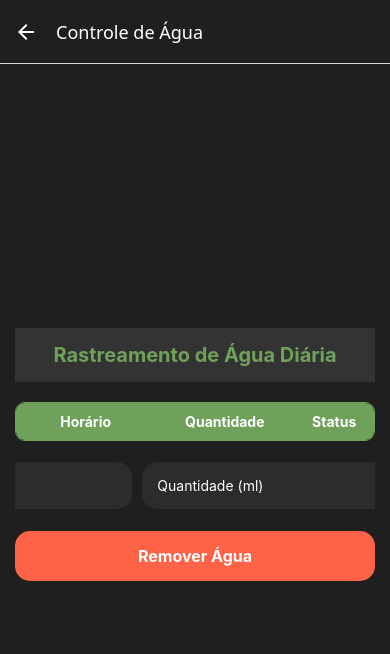
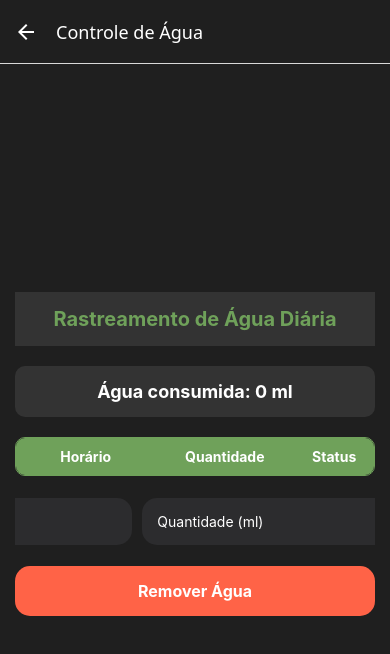
Before and after one commit to Blupas/maissanus-tcc, a React Native app: screen /AguaDiaria in a window 390 px wide. Shown: the top 654 px of the page. Built offline with nearby package versions, Linux system fonts and the light colour scheme.

Commit message:
versao 2018

```diff
--- a/src/AguaDiariaScreen.js
+++ b/src/AguaDiariaScreen.js
@@ -34,6 +34,7 @@ const AguaDiariaScreen = () => {
   const [newTime, setNewTime] = useState('');
   const [userData, setUserData] = useState({});
   const [loading, setLoading] = useState(false);
+  const [totalWater, setTotalWater] = useState(0); // Variável para armazenar o total de água consumida
 
   const loadUserData = async () => {
     try {
@@ -77,6 +78,7 @@ const AguaDiariaScreen = () => {
       });
 
       setHydration(sortedData);
+      updateTotalWater(sortedData); // Atualiza o total de água consumida
     } catch (error) {
       console.error('Erro ao carregar dados:', error);
     }
@@ -103,6 +105,20 @@ const AguaDiariaScreen = () => {
     } catch (error) {
       console.error('Erro ao atualizar status:', error);
     }
+
+    // Atualiza o total de água consumida quando o status de "drinked" for alterado
+    updateTotalWater(updatedHydration);
+  };
+
+  const updateTotalWater = (hydrationData) => {
+    const total = hydrationData.reduce((acc, item) => {
+      if (item.drinked) {
+        const amount = parseFloat(item.amount.replace(' ml', ''));
+        return acc + (isNaN(amount) ? 0 : amount);
+      }
+      return acc;
+    }, 0);
+    setTotalWater(total);
   };
 
   const addWater = async () => {
@@ -145,6 +161,7 @@ const AguaDiariaScreen = () => {
 
       setNewAmount('');
       setNewTime('');
+      updateTotalWater([...hydration, newEntry]); // Atualiza o total de água consumida
     } catch (error) {
       console.error('Erro ao adicionar água:', error);
     }
@@ -165,9 +182,18 @@ const AguaDiariaScreen = () => {
       await Promise.all(deletePromises);
 
       setHydration([]);
+      setTotalWater(0); // Resetando o total de água consumida
       Alert.alert('Sucesso', 'Todos os registros de água foram removidos!');
     } catch (error) {
       console.error('Erro ao remover registros:', error);
+    }
+  };
+
+  const displayTotalWater = () => {
+    if (totalWater >= 1000) {
+      return `${(totalWater / 1000).toFixed(2)} L`; // Exibe em Litros se maior ou igual a 1000ml
+    } else {
+      return `${totalWater} ml`; // Exibe em ml se menor que 1000ml
     }
   };
 
@@ -179,6 +205,10 @@ const AguaDiariaScreen = () => {
       <ScrollView contentContainerStyle={styles.scrollContent}>
         <View style={styles.header}>
           <Text style={styles.headerText}>Rastreamento de Água Diária</Text>
+        </View>
+
+        <View style={styles.totalWaterContainer}>
+          <Text style={styles.totalWaterText}>Água consumida: {displayTotalWater()}</Text>
         </View>
 
         <View style={styles.table}>
@@ -257,6 +287,18 @@ const styles = StyleSheet.create({
     color: '#6FA15A',
     fontWeight: 'bold',
   },
+  totalWaterContainer: {
+    backgroundColor: '#333',
+    padding: 15,
+    marginBottom: 20,
+    borderRadius: 10,
+    alignItems: 'center',
+  },
+  totalWaterText: {
+    fontSize: 18,
+    color: '#fff',
+    fontWeight: 'bold',
+  },
   table: {
     borderWidth: 1,
     borderColor: '#6FA15A',
--- a/src/RegisterScreen.js
+++ b/src/RegisterScreen.js
@@ -1,5 +1,5 @@
 import React, { useState } from 'react';
-import { View, Text, TextInput, TouchableOpacity, StyleSheet, Alert, Dimensions } from 'react-native';
+import { View, Text, TextInput, TouchableOpacity, StyleSheet, Alert, Dimensions, ScrollView } from 'react-native';
 import { Picker } from '@react-native-picker/picker';
 import { authFirebase, createUserWithEmailAndPassword, db, doc } from '../firebaseConfig';
 import { setDoc } from 'firebase/firestore'; // Importação do setDoc
@@ -56,7 +56,7 @@ const RegisterScreen = ({ navigation }) => {
   };
 
   return (
-    <View style={styles.container}>
+    <ScrollView contentContainerStyle={styles.container} keyboardShouldPersistTaps="handled">
       <View style={styles.inputContainer}>
         <TextInput
           style={styles.input}
@@ -124,12 +124,12 @@ const RegisterScreen = ({ navigation }) => {
       <TouchableOpacity style={styles.backButton} onPress={() => navigation.goBack()}>
         <Text style={styles.backButtonText}>Voltar ao login</Text>
       </TouchableOpacity>
-    </View>
+    </ScrollView>
   );
 };
 
 const styles = StyleSheet.create({
-  container: { flex: 1, backgroundColor: '#1C1C1E', justifyContent: 'center', padding: 20 },
+  container: { flexGrow: 1, backgroundColor: '#1C1C1E', justifyContent: 'center', padding: 20 },
   inputContainer: { marginHorizontal: 20 },
   input: { backgroundColor: '#2C2C2E', color: '#fff', padding: 15, borderRadius: 15, marginBottom: 15, borderWidth: 1, borderColor: '#444' },
   genderContainer: { marginBottom: 15 },
```
